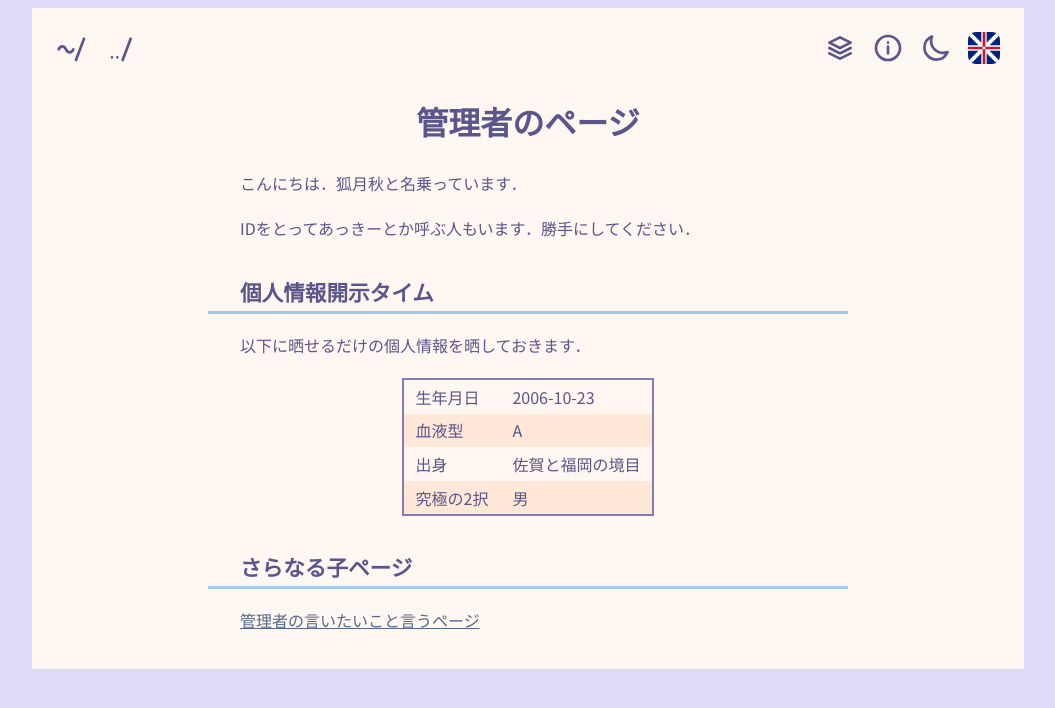
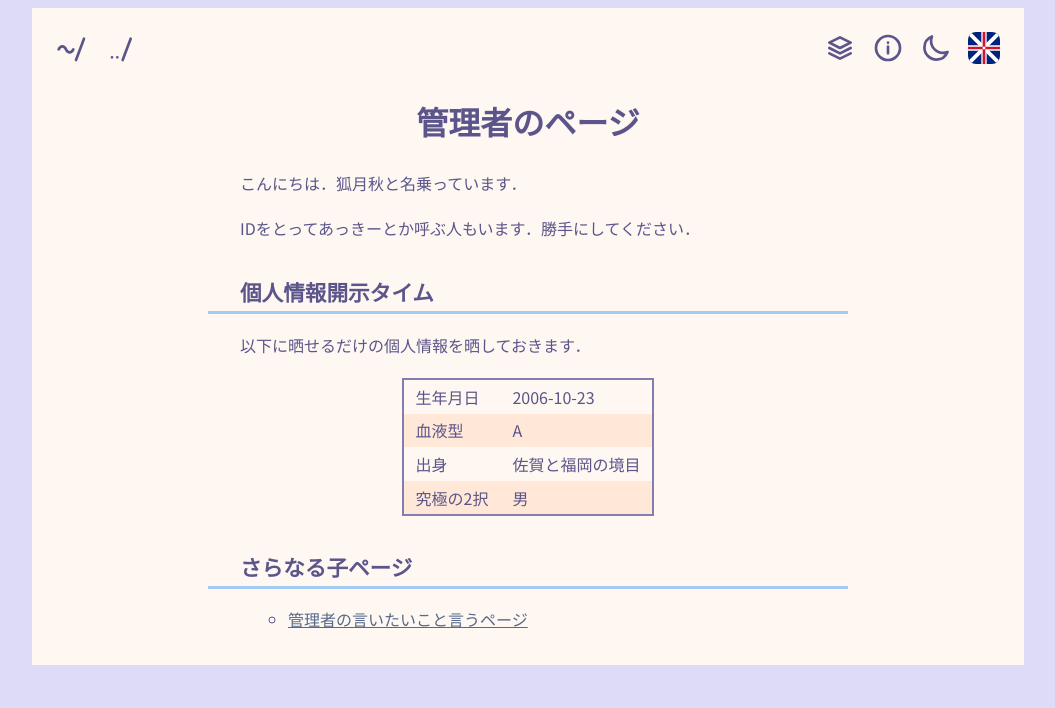
Before and after one commit to akky1023/akky1023.github.io, a Jekyll site: the page built from ja/about/me/index.md, in a window 1280 px wide. Shown: the top 708 px of the page, without its empty margins (112-1167 px from the left). Built offline with Jekyll 4.4.1, drawn with Linux system fonts in a browser that asks for light colours.

Commit message:
i forgot list child page

```diff
--- a/ja/about/me/index.md
+++ b/ja/about/me/index.md
@@ -17,4 +17,4 @@ IDをとってあっきーとか呼ぶ人もいます．勝手にしてくださ
 | 究極の2択 | 男 |
 
 ## さらなる子ページ
-[管理者の言いたいこと言うページ](/ja/about/me/deeper/)
+* [管理者の言いたいこと言うページ](/ja/about/me/deeper/)
```
